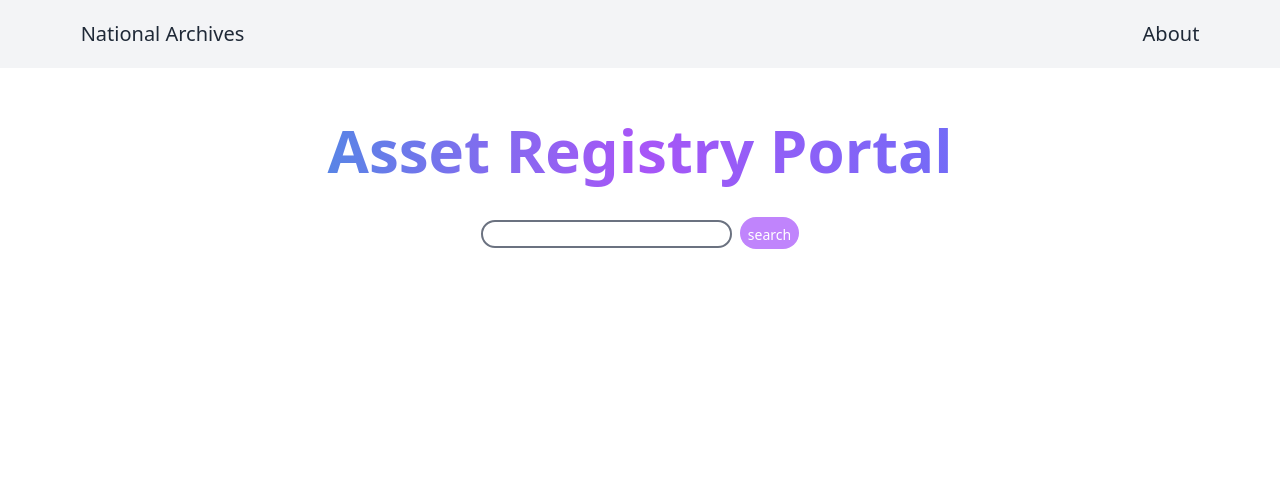
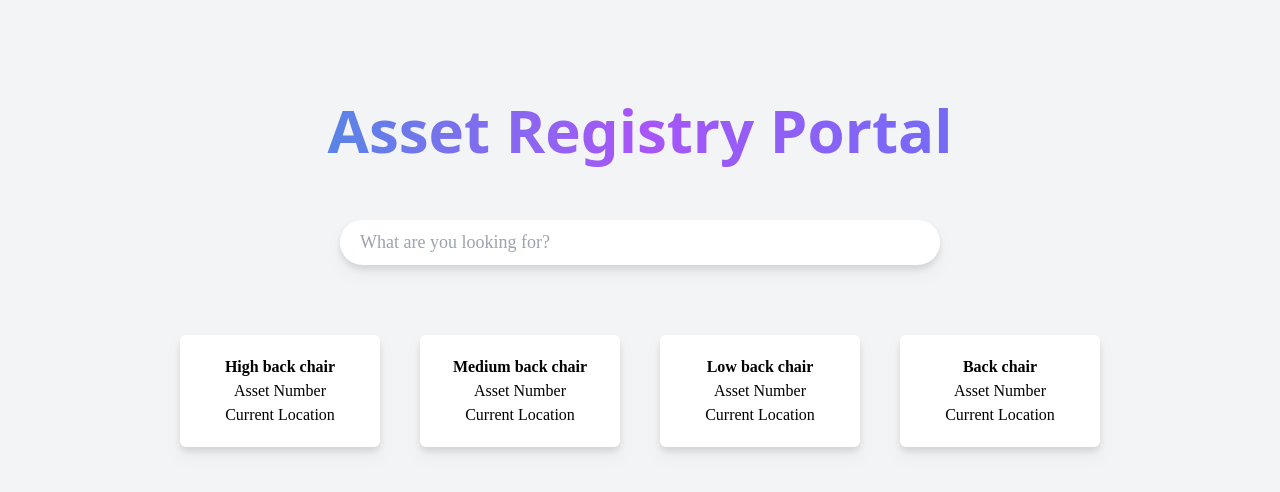
Before and after one commit to naufudge/asset-registry-portal, a Next.js app: page / in a window 1280 px wide. Shown: the top 492 px of the page. Built offline with nearby package versions, Linux system fonts and the light colour scheme.

Commit message:
updated the main screen design

```diff
--- a/src/app/layout.js
+++ b/src/app/layout.js
@@ -1,24 +1,25 @@
 import './globals.css'
 import { Inter } from 'next/font/google'
 import Navbar from '@/components/navbar/Navbar'
-import Search from '@/components/Search'
+import Search from '@/components/search/Search'
+import Items from '@/components/items/items'
 
 const inter = Inter({ subsets: ['latin'] })
 
 export const metadata = {
-  title: 'Records Room Inventory',
-  description: 'View Records Room Inventory',
+  title: 'Asset Registry Portal',
+  description: 'Browse the Asset Registry of NAM',
 }
 
 export default function RootLayout({ children }) {
   return (
     <html lang="en">
-      <body className="">
-        <Navbar/>
+      <body className="bg-gray-100">
+        {/* <Navbar/> */}
         {children}
         <Search/>
+        <Items/>
       </body>
-      {/* <div className='gradient'/> */}
     </html>
   )
 }
--- a/src/app/page.jsx
+++ b/src/app/page.jsx
@@ -6,7 +6,7 @@ import Image from 'next/image'
 
 export default function Home() {
   return (
-    <div>
+    <div className='mt-20 mb-5'>
       <h1 className='py-5 text-center text-6xl text-transparent font-bold bg-clip-text bg-gradient-to-r from-cyan-500 via-purple-500 to-blue-500'>
         Asset Registry Portal
       </h1>
--- a/src/components/Search.jsx
+++ /dev/null
@@ -1,15 +0,0 @@
-import React from 'react'
-
-const Search = () => {
-  return (
-    <div className='text-center'>
-        <input
-        className='px-2 border-gray-500 border-2 rounded-full my-5 '
-        type='text'
-        />
-        <button className='ml-2 px-2 py-1 pt-2 bg-purple-400 rounded-full text-sm text-white'>search</button>
-    </div>
-  )
-}
-
-export default Search
--- /dev/null
+++ b/src/components/items/items.css
@@ -0,0 +1,10 @@
+.container {
+    width: fit-content;
+    margin: auto;
+}
+
+.item {
+    width: 200px;
+    height: auto;
+    font-family: 'Century Gothic';
+}
--- /dev/null
+++ b/src/components/items/items.jsx
@@ -0,0 +1,43 @@
+import React from 'react'
+import './items.css'
+
+const Items = () => {
+  return (
+    // <div className='container text-center flex flex-row gap-10'>
+    <div className='container text-center grid xs:grid-cols-1 sm:grid-cols-2 md:grid-cols-2 lg:grid-cols-4 gap-10'>
+      <div className='item bg-white rounded-md drop-shadow-lg py-5 hover:bg-purple-300 hover:cursor-pointer'>
+        <span className='font-bold'>High back chair</span>
+        <br/>
+        <span>Asset Number</span>
+        <br/>
+        <span>Current Location</span>
+      </div>
+
+      <div className='item bg-white rounded-md drop-shadow-lg py-5 hover:bg-purple-300 hover:cursor-pointer'>
+        <span className='font-bold'>Medium back chair</span>
+        <br/>
+        <span>Asset Number</span>
+        <br/>
+        <span>Current Location</span>
+      </div>
+
+      <div className='item bg-white rounded-md drop-shadow-lg py-5 hover:bg-purple-300 hover:cursor-pointer'>
+        <span className='font-bold'>Low back chair</span>
+        <br/>
+        <span>Asset Number</span>
+        <br/>
+        <span>Current Location</span>
+      </div>
+
+      <div className='item bg-white rounded-md drop-shadow-lg py-5 hover:bg-purple-300 hover:cursor-pointer'>
+        <span className='font-bold'>Back chair</span>
+        <br/>
+        <span>Asset Number</span>
+        <br/>
+        <span>Current Location</span>
+      </div>
+    </div>
+  )
+}
+
+export default Items
--- a/src/components/navbar/Navbar.jsx
+++ b/src/components/navbar/Navbar.jsx
@@ -1,4 +1,5 @@
 import React from 'react'
+import './navbar.css'
 
 export const navLinks = [
     {
@@ -14,9 +15,11 @@ export const navLinks = [
 const value = "";
 
 const Navbar = () => {
+  // bg-purple-100
   return (
     <div>
-      <header className='bg-gray-100 px-8 py-5 mb-8'>
+      <header className='navbar bg-blue-100 px-8 py-5 mb-8 drop-shadow-md'>
+        {/* <img className='bg-archives' src="https://www.law.ox.ac.uk/sites/default/files/migrated/blundel_kirsten_med_high-res.jpg" alt="img" /> */}
         <nav className='flex justify-between items-center w-[92%] mx-auto text-xl text-gray-800'>
           <div className='logo'>National Archives</div>
           <div className=''>
--- /dev/null
+++ b/src/components/navbar/navbar.css
@@ -0,0 +1,22 @@
+/* .navbar {
+    background-color: ;
+} */
+
+.navbar {
+    overflow: hidden;
+    position: relative;
+}
+
+.bg-archives {
+    opacity: 0.5;
+    width: 100%;
+    height: auto;
+    position: absolute;
+    left: 0;
+    right: 0;
+    top: 0;
+}
+
+nav {
+    position: relative;
+}
--- /dev/null
+++ b/src/components/search/Search.jsx
@@ -0,0 +1,17 @@
+import React from 'react'
+import './search.css'
+
+const Search = () => {
+  return (
+    <div className='text-center'>
+        <input
+        className='search-box px-5 rounded-full my-5 w-10 drop-shadow-lg hover:bg-gray-100 hover:cursor-text active:bg-gray-200'
+        type='text'
+        placeholder='What are you looking for?'
+        />
+        {/* <button className='search-button ml-5 px-3 bg-purple-400 rounded-full text-white'>Search</button> */}
+    </div>
+  )
+}
+
+export default Search
--- /dev/null
+++ b/src/components/search/search.css
@@ -0,0 +1,11 @@
+.search-box {
+    width: 600px;
+    height: 45px;
+    font-size: 18px;
+    font-family: "Century Gothic";
+}
+
+.search-button {
+    height: 40px;
+    font-size: 20px;
+}
```
Also changed, not shown: 1 other file (tests, documents, lock files or other folders).
